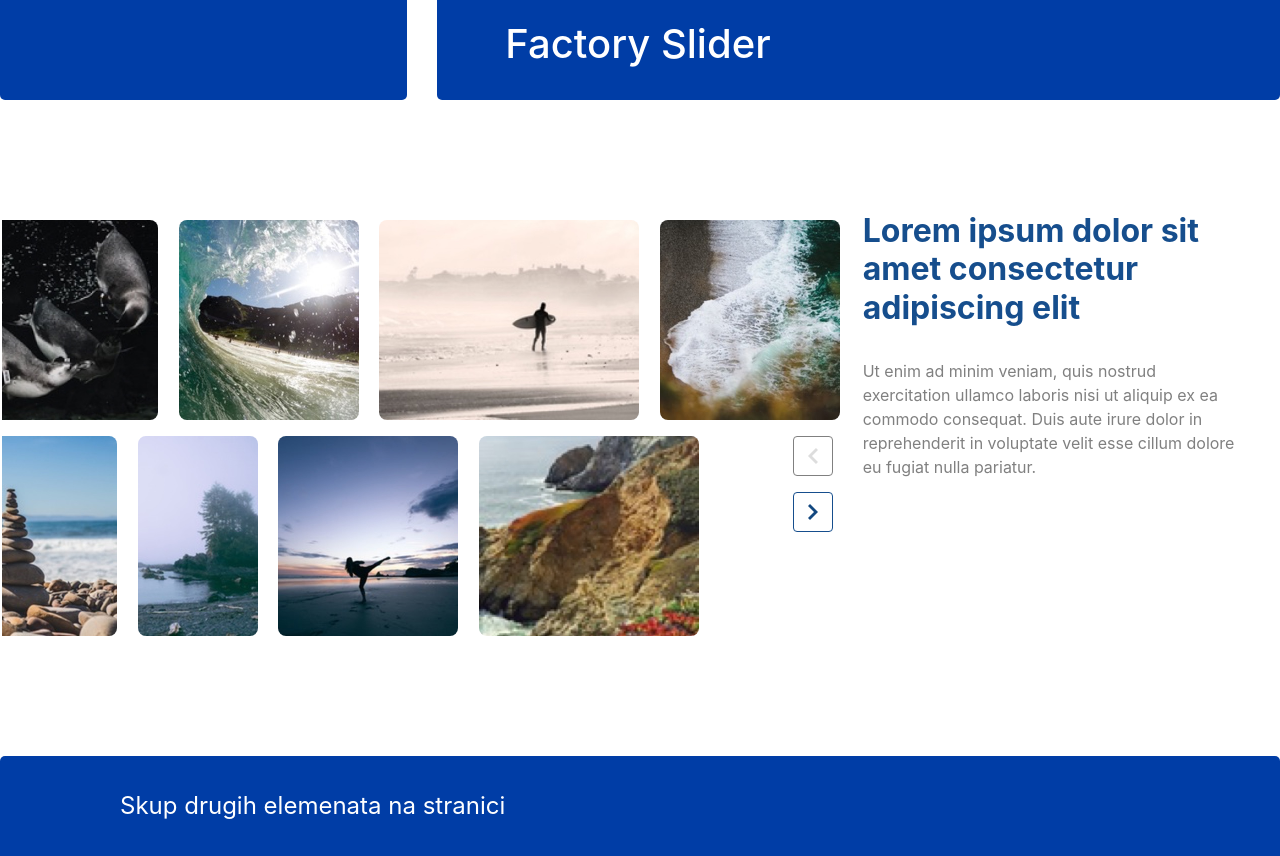
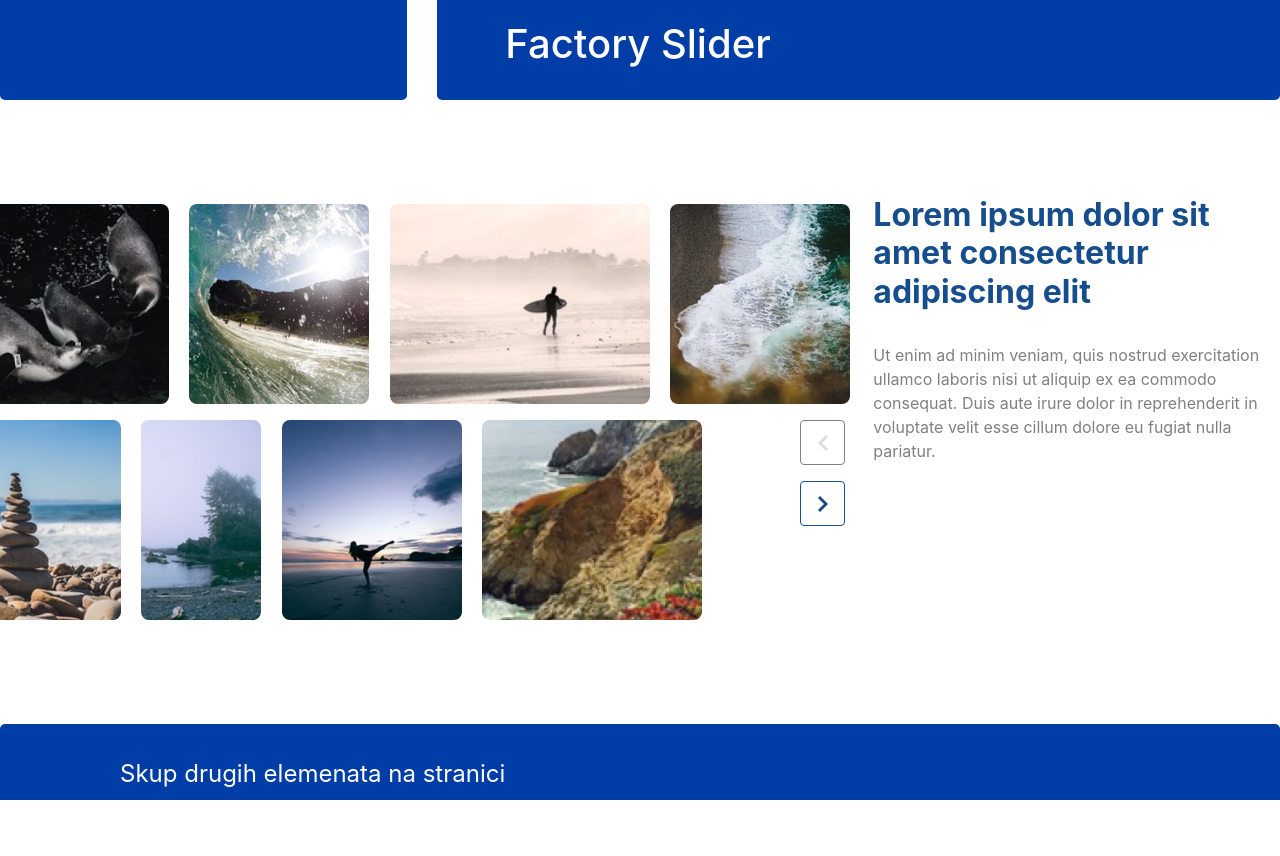
Before and after one commit to dznidaric/Factory-sliders, a plain HTML site: page index.html in a window 1280 px wide. Both pictures are taken after a click on the picture 813 px from the left and 456 px from the top of the page. After the commit the page ends 800 px from the top, so only its background shows below. Drawn offline with nearby package versions, Linux system fonts and the light colour scheme.

Commit message:
popravljen dizajn i dodan scss

```diff
--- a/index.html
+++ b/index.html
@@ -6,7 +6,7 @@
     <meta charset="utf-8">
     <meta name="viewport" content="width=device-width, initial-scale=1">
     <link rel="stylesheet" href="https://maxcdn.bootstrapcdn.com/bootstrap/4.5.2/css/bootstrap.min.css">
-    <link rel="stylesheet" href="/style.css">
+    <link rel="stylesheet" href="/styles/style.css">
 </head>
 
 <body>
@@ -25,8 +25,7 @@
         </div>
     </div>
 
-
-    <main>
+    <div class="main">
         <div class="row">
             <div class="col-8">
                 <div class="row">
@@ -77,9 +76,8 @@
                             <li>
                                 <img src="/multimedija/arrow-blue-right.png" class="m-2" id="arrow-blue-right">
                             </li>
-                            </ul>
+                        </ol>
                     </div>
-
                 </div>
             </div>
 
@@ -91,7 +89,7 @@
                     pariatur.</p>
             </div>
         </div>
-    </main>
+    </div>
 
     <footer>
         <div class="row">
--- a/slider.js
+++ b/slider.js
@@ -1,124 +1,124 @@
 $(document).ready(function () {
 
-    let gornjaLista = $('.slider-list-g');
-    let donjaLista = $('.slider-list-d');
+    let upperList = $('.slider-list-g');
+    let lowerList = $('.slider-list-d');
 
-    let items = gornjaLista.find('li'),
-        last = items.filter(':last');
+    let items = upperList.find('li'),
+        lastUP = items.filter(':last');
 
-    let donjaListaStvari = donjaLista.find('li'),
-        zadnji = donjaListaStvari.filter(':last');
+    let lowerList_Items = lowerList.find('li'),
+        lastDOWN = lowerList_Items.filter(':last');
 
-    last.after(items.clone(true));
-    zadnji.after(donjaListaStvari.clone(true));
+    lastUP.after(items.clone(true));
+    lastDOWN.after(lowerList_Items.clone(true));
 
     $(items[0]).addClass("aktivan");
-    $(donjaListaStvari[0]).addClass("aktivan");
+    $(lowerList_Items[0]).addClass("aktivan");
 
     $('#arrow-blue-right').on('click', function () {
 
-        if (gornjaLista.is(':not(:animated)')) {
+        if (upperList.is(':not(:animated)')) {
 
-            gornjaLista = $('.slider-list-g');
-            items = gornjaLista.find('li');
-            last = items.filter(':last');
+            upperList = $('.slider-list-g');
+            items = upperList.find('li');
+            lastUP = items.filter(':last');
 
-            let trenutnaSlikaG = $(".slider-list-g .aktivan");
+            let currentUP = $(".slider-list-g .aktivan");
 
-            trenutnaSlikaG.removeClass();
+            currentUP.removeClass();
 
-            let sljedeci = $(items[1]);
-            sljedeci.addClass("aktivan");
+            let next = $(items[1]);
+            next.addClass("aktivan");
 
-            last.after(trenutnaSlikaG.clone(true));
+            lastUP.after(currentUP.clone(true));
 
-            let width = trenutnaSlikaG.width();
+            let widthUP = currentUP.width();
 
-            gornjaLista.animate({
-                right: "-=" + width
+            upperList.animate({
+                right: "-=" + widthUP
             }, 850);
             setTimeout(
                 function () {
                     items.slice(0, 1).remove();
-                    gornjaLista.removeAttr("style");
+                    upperList.removeAttr("style");
                 }, 900);
 
         }
-        if (donjaLista.is(':not(:animated)')) {
+        if (lowerList.is(':not(:animated)')) {
 
-            donjaLista = $('.slider-list-d');
-            donjaListaStvari = donjaLista.find('li');
-            zadnji = donjaListaStvari.filter(':last');
+            lowerList = $('.slider-list-d');
+            lowerList_Items = lowerList.find('li');
+            lastDOWN = lowerList_Items.filter(':last');
 
-            let trenutnaSlikaD = $(".slider-list-d .aktivan");
+            let currentDOWN = $(".slider-list-d .aktivan");
 
-            trenutnaSlikaD.removeClass();
+            currentDOWN.removeClass();
 
-            zadnji.after(trenutnaSlikaD.clone(true));
+            lastDOWN.after(currentDOWN.clone(true));
 
-            let slj = $(donjaListaStvari[1]);
+            let slj = $(lowerList_Items[1]);
             slj.addClass("aktivan");
 
-            let sirina = trenutnaSlikaD.width();
+            let widthDOWN = currentDOWN.width();
 
-            donjaLista.animate({
-                right: "-=" + sirina
+            lowerList.animate({
+                right: "-=" + widthDOWN
             }, 850);
 
             setTimeout(
                 function () {
-                    donjaListaStvari.slice(0, 1).remove();
-                    donjaLista.removeAttr("style");
+                    lowerList_Items.slice(0, 1).remove();
+                    lowerList.removeAttr("style");
                 }, 900);
         }
 
     });
 
     $('#arrow-gray-left').on('click', function () {
-        if (gornjaLista.is(':not(:animated)')) {
+        if (upperList.is(':not(:animated)')) {
 
-            gornjaLista = $('.slider-list-g');
-            items = gornjaLista.find('li');
-            last = items.filter(':last');
+            upperList = $('.slider-list-g');
+            items = upperList.find('li');
+            lastUP = items.filter(':last');
 
-            trenutnaSlikaG = $(".slider-list-g .aktivan");
+            currentUP = $(".slider-list-g .aktivan");
 
-            last.addClass("aktivan");
-            trenutnaSlikaG.before(last.clone(true));
-            trenutnaSlikaG.removeClass();
+            lastUP.addClass("aktivan");
+            currentUP.before(lastUP.clone(true));
+            currentUP.removeClass();
 
 
-            s = last.width();
+            widthUP = lastUP.width();
 
-            gornjaLista.attr('style', 'right:' + (-s - 4) + "px");
+            upperList.attr('style', 'right:' + (-widthUP - 4) + "px");
 
-            last.remove();
+            lastUP.remove();
 
-            gornjaLista.animate({
-                right: "+=" + (s + 4)
+            upperList.animate({
+                right: "+=" + (widthUP + 4)
             }, 850);
 
         }
-        if (donjaLista.is(':not(:animated)')) {
+        if (lowerList.is(':not(:animated)')) {
 
-            donjaLista = $('.slider-list-d');
-            let stvari = donjaLista.find('li');
-            zadnji = stvari.filter(':last');
+            lowerList = $('.slider-list-d');
+            lowerList_Items = lowerList.find('li');
+            lastDOWN = lowerList_Items.filter(':last');
 
-            trenutnaSlikaD = $(".slider-list-d .aktivan");
+            currentDOWN = $(".slider-list-d .aktivan");
 
-            zadnji.addClass("aktivan");
-            trenutnaSlikaD.before(zadnji.clone(true));
-            trenutnaSlikaD.removeClass();
+            lastDOWN.addClass("aktivan");
+            currentDOWN.before(lastDOWN.clone(true));
+            currentDOWN.removeClass();
 
-            sirina = zadnji.width();
+            widthDOWN = lastDOWN.width();
 
-            donjaLista.attr('style', 'right:' + (-sirina - 4) + "px");
+            lowerList.attr('style', 'right:' + (-widthDOWN - 4) + "px");
 
-            zadnji.remove();
+            lastDOWN.remove();
 
-            donjaLista.animate({
-                right: "+=" + (sirina + 4)
+            lowerList.animate({
+                right: "+=" + (widthDOWN + 4)
             }, 850);
         }
 
--- /dev/null
+++ b/styles/_main.scss
@@ -0,0 +1,71 @@
+.main{
+    margin: auto;
+    padding-top: 6rem;
+    padding-bottom: 6rem;
+}
+
+.col-8{
+    padding-left: 0px!important;
+}
+
+#text p{
+    font-weight: 400;
+    color: grey;
+}
+
+#colup, #coldown{
+    direction: rtl;
+    flex-wrap: nowrap;
+    overflow: hidden;
+    padding-right: 0;
+}
+
+ul, li {
+    margin-bottom: 0;
+    white-space: nowrap;
+    list-style-type: none;
+    display: inline;
+    position: relative;
+    padding-right: 0;
+
+}
+
+ol{
+    margin-bottom: 0;
+    list-style-type: none;
+}
+
+img{
+    max-width: 100%;
+    height: 200px;
+    border-radius: 8px;
+    object-fit: scale-down;
+}
+
+#arrows{
+    padding-left: 8px;
+}
+
+#arrows >ol >li > img{
+    max-height: 45px!important;
+    min-width: 45px!important;
+    border-radius: 4px!important;
+}
+
+#arrow-gray-left{
+    border-style: solid;
+    border-width: 1px;
+    border-color: grey;
+    &:hover {
+        background-color: rgb(109, 109, 109);
+    }
+}
+
+#arrow-blue-right{
+    border-style: solid;
+    border-width: 1px;
+    border-color: rgb(22, 78, 141);
+    &:hover {
+        background-color: rgb(63, 119, 175);
+    }
+}
--- /dev/null
+++ b/styles/style.scss
@@ -0,0 +1,49 @@
+$primaryColour: #003da6;
+
+@import './main';
+
+
+* {
+    margin: 0;
+    padding: 0;
+}
+
+html,body{
+    width: 100%;
+    height: 100%;
+    margin: 0px;
+    padding: 0px;
+    overflow-x: hidden;
+}
+
+h2{
+    color:  rgb(22, 78, 141);
+    font-weight: 700;
+}
+
+header{
+    background-color: $primaryColour;
+    padding: 20px 13px;
+    text-align: left;
+    font-size: 1rem;
+    min-height: 100px;
+    color: #fff;
+    border-bottom-left-radius: 5px;
+    border-bottom-right-radius: 5px;
+}
+
+
+footer{
+    background-color: $primaryColour;
+    color: #fff;
+    padding: 20px 13px;
+    text-align: left;
+    min-height: 100px;
+    line-height: 60px;
+    border-top-left-radius: 5px;
+    border-top-right-radius: 5px;
+    p{
+        font-size: 1.5rem;
+        margin-bottom: 0;
+    }
+}
```
Also changed, not shown: style.css (deleted), styles/style.css (added), 1 other file.
